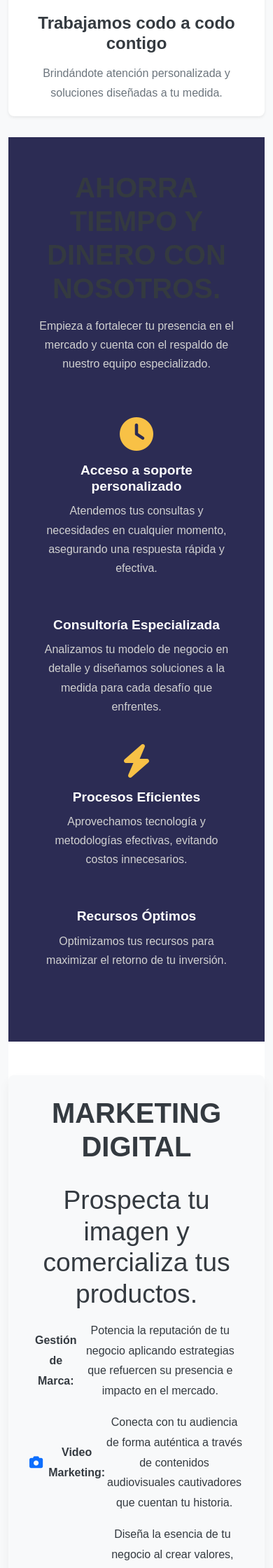
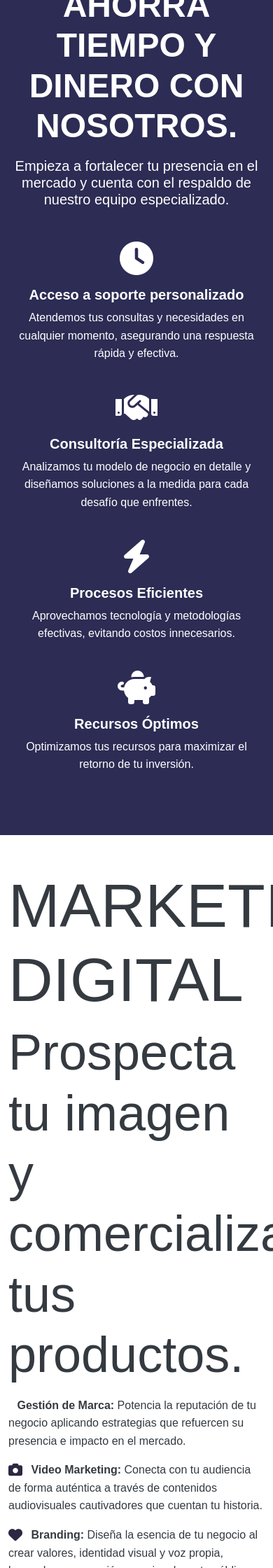
Before and after one commit to yoelayan/landing-innovate, a Django app: page / in a window 390 px wide; the page is wider, and only the part inside the window is pictured. Shown: the part 3206-5446 px from the top of that part at 70% size. Run offline with Django 5.2, Linux system fonts and the light colour scheme; data comes from the database, SQL or seed files in the repository; both versions use the stored data as it was after the commit; data that the repository does not hold is empty; some web fonts are replaced.

Commit message:
update: improvment in boostrap variables css, and some sections

```diff
--- a/app/apps/pages/templates/partials/partial_benefits.html
+++ b/app/apps/pages/templates/partials/partial_benefits.html
@@ -1,12 +1,12 @@
-<section id="benefits" class="py-5 text-white" style="background-color: #2c2c54; padding: 15px;">
+<section id="benefits" class="py-5 text-white">
     <div class="container text-center">
-        <h2 class="fw-bold mb-3">AHORRA TIEMPO Y DINERO CON NOSOTROS.</h2>
-        <p class="mb-5">
+        <h2 class="fw-bold display-lg-4 display-md-4 display-sm-3 mb-3">AHORRA TIEMPO Y DINERO CON NOSOTROS.</h2>
+        <p class="h5 mb-5">
             Empieza a fortalecer tu presencia en el mercado y cuenta con el respaldo de nuestro equipo especializado.
         </p>
-        <div class="row" style="background-color: #2c2c54; padding: 15px;">
+        <div class="row">
             {% for feature in features_3 %}
-                <div class="col-md-3 mb-4">
+                <div class="col-md-6 col-sm-12 mb-4">
                     <div class="d-flex flex-column align-items-center">
                         <i class="fas fa-{{ feature.card_icon }} fa-3x mb-3"></i>
                         <h5 class="fw-bold">{{ feature.card_title }}</h5>
--- a/app/apps/pages/templates/partials/partial_hero.html
+++ b/app/apps/pages/templates/partials/partial_hero.html
@@ -1,15 +1,15 @@
 <!-- Hero Section -->
 <section class="d-flex flex-column background-container" id="hero-animation">
   <div class="dynamic-background"></div>
-  <div id="landingHero" class="section-py pt-0 pb-0">
+  <div id="landingHero" class="section-py pt-0 pb-0" style="z-index: 2;">
       <div class="container">
           <div id="desktopHero" class="section-py pb-0 d-none d-md-block">
               <div class="row align-items-center gy-12">
                   <div class="col-md-6 text-md-center">
                       <div class="hero-text-box text-md-start">
-                          <h1 class="text-white display-lg-3 display-md-5 display-sm-6 fw-extrabold">{{page_title}}</h1>
+                          <h1 class="text-white display-lg-3 display-md-3 display-sm-6 fw-extrabold">{{page_title}}</h1>
                           <p class="h5 text-white mt-3">{{page_subtitle}}</p>
-                          <a href="#landingContact" class="btn btn-lg bg-primary text-white mt-3">Contactar</a>
+                          <a href="#landingContact" class="btn btn-primary btn-outline-light btn-lg mt-3">Contactar</a>
                       </div>
                   </div>
                   <div class="col-md-6 mt-5">
@@ -25,7 +25,7 @@
                       <div class="d-flex flex-column hero-text-box text-md-start">
                           <h1 class="text-white text-center display-6 display-md-5 display-sm-6 fw-extrabold">{{page_title}}</h1>
                           <p class="text-center text-white mt-3">{{page_subtitle}}</p>
-                          <a href="#landingContact" class="btn bg-primary text-white mt-3">Contactar</a>
+                          <a href="#landingContact" class="btn btn-outline-secondary bg-primary text-white mt-3">Contactar</a>
                       </div>
                   </div>
                   <div class="d-flex justify-content-center">
--- a/app/apps/pages/templates/partials/partial_services-benefits.html
+++ b/app/apps/pages/templates/partials/partial_services-benefits.html
@@ -43,3 +43,5 @@
                 </div>
             {% endfor %}
         </div>
+    </div>
+</section>
--- a/app/apps/pages/views.py
+++ b/app/apps/pages/views.py
@@ -131,7 +131,7 @@
             },
             {
                 "extra_classes": "text-center",
-                "card_icon": "heart-handshake",
+                "card_icon": "handshake",
                 "card_title": "Consultoría Especializada",
                 "card_text": "Analizamos tu modelo de negocio en detalle y diseñamos soluciones a la medida para cada desafío que enfrentes.",
             },
@@ -143,7 +143,7 @@
             },
             {
                 "extra_classes": "text-center",
-                "card_icon": "pig-money",
+                "card_icon": "piggy-bank",
                 "card_title": "Recursos Óptimos",
                 "card_text": "Optimizamos tus recursos para maximizar el retorno de tu inversión.",
             },
--- a/app/static/css/background-container.css
+++ b/app/static/css/background-container.css
@@ -3,6 +3,7 @@
   width: 100%;
   height: 894px; /* Ocupa toda la altura de la ventana */
   overflow: hidden;
+
 }
 .dynamic-background {
   position: absolute;
--- a/app/static/css/main.css
+++ b/app/static/css/main.css
@@ -1,18 +1,273 @@
+
+:root{
+    --font-family: 'Helvetica LT Std', sans-serif;
+  --bs-blue: #0d6efd;
+  --bs-indigo: #6610f2;
+  --bs-purple: #6f42c1;
+  --bs-pink: #d63384;
+  --bs-red: #dc3545;
+  --bs-orange: #fd7e14;
+  --bs-yellow: #ffc107;
+  --bs-green: #198754;
+  --bs-teal: #20c997;
+  --bs-cyan: #0dcaf0;
+  --bs-black: #000;
+  --bs-white: #fff;
+  --bs-gray: #6c757d;
+  --bs-gray-dark: #343a40;
+  --bs-gray-100: #f8f9fa;
+  --bs-gray-200: #e9ecef;
+  --bs-gray-300: #dee2e6;
+  --bs-gray-400: #ced4da;
+  --bs-gray-500: #adb5bd;
+  --bs-gray-600: #6c757d;
+  --bs-gray-700: #495057;
+  --bs-gray-800: #343a40;
+  --bs-gray-900: #212529;
+  --bs-primary: #2D2742;
+  --bs-secondary: #6c757d;
+  --bs-success: #198754;
+  --bs-info: #0dcaf0;
+  --bs-warning: #ffc107;
+  --bs-danger: #dc3545;
+  --bs-light: #f8f9fa;
+  --bs-dark: #212529;
+  --bs-primary-rgb: 45, 39, 66;
+  --bs-secondary-rgb: 108, 117, 125;
+  --bs-success-rgb: 25, 135, 84;
+  --bs-info-rgb: 13, 202, 240;
+  --bs-warning-rgb: 255, 193, 7;
+  --bs-danger-rgb: 220, 53, 69;
+  --bs-light-rgb: 248, 249, 250;
+  --bs-dark-rgb: 33, 37, 41;
+  --bs-primary-text-emphasis: #181524;
+  --bs-secondary-text-emphasis: #2b2f32;
+  --bs-success-text-emphasis: #0a3622;
+  --bs-info-text-emphasis: #055160;
+  --bs-warning-text-emphasis: #664d03;
+  --bs-danger-text-emphasis: #58151c;
+  --bs-light-text-emphasis: #495057;
+  --bs-dark-text-emphasis: #495057;
+  --bs-primary-bg-subtle: #66579c;
+
+  --bs-secondary-bg-subtle: #e2e3e5;
+  --bs-success-bg-subtle: #d1e7dd;
+  --bs-info-bg-subtle: #cff4fc;
+  --bs-warning-bg-subtle: #fff3cd;
+  --bs-danger-bg-subtle: #f8d7da;
+  --bs-light-bg-subtle: #fcfcfd;
+  --bs-dark-bg-subtle: #ced4da;
+  --bs-primary-border-subtle: #66579c;
+  --bs-secondary-border-subtle: #c4c8cb;
+  --bs-success-border-subtle: #a3cfbb;
+  --bs-info-border-subtle: #9eeaf9;
+  --bs-warning-border-subtle: #ffe69c;
+  --bs-danger-border-subtle: #f1aeb5;
+  --bs-light-border-subtle: #e9ecef;
+  --bs-dark-border-subtle: #adb5bd;
+  --bs-white-rgb: 255, 255, 255;
+  --bs-black-rgb: 0, 0, 0;
+  --bs-font-sans-serif: 'Helvetica LT Std', sans-serif;
+  --bs-font-monospace: 'Helvetica LT Std', sans-serif;
+  --bs-gradient: linear-gradient(180deg, rgba(255, 255, 255, 0.15), rgba(255, 255, 255, 0));
+  --bs-body-font-family: var(--bs-font-sans-serif);
+  --bs-body-font-size: 1rem;
+  --bs-body-font-weight: 400;
+  --bs-body-line-height: 1.5;
+  --bs-body-color: #212529;
+  --bs-body-color-rgb: 33, 37, 41;
+  --bs-body-bg: #fff;
+  --bs-body-bg-rgb: 255, 255, 255;
+  --bs-emphasis-color: #000;
+  --bs-emphasis-color-rgb: 0, 0, 0;
+  --bs-secondary-color: rgba(33, 37, 41, 0.75);
+  --bs-secondary-color-rgb: 33, 37, 41;
+  --bs-secondary-bg: #e9ecef;
+  --bs-secondary-bg-rgb: 233, 236, 239;
+  --bs-tertiary-color: rgba(33, 37, 41, 0.5);
+  --bs-tertiary-color-rgb: 33, 37, 41;
+  --bs-tertiary-bg: #f8f9fa;
+  --bs-tertiary-bg-rgb: 248, 249, 250;
+  --bs-heading-color: inherit;
+  --bs-link-color: #2D2742;;
+  --bs-link-color-rgb: 13, 110, 253;
+  --bs-link-decoration: underline;
+  --bs-link-hover-color: #66579c;
+  --bs-link-hover-color-rgb: 10, 88, 202;
+  --bs-code-color: #d63384;
+  --bs-highlight-color: #212529;
+  --bs-highlight-bg: #fff3cd;
+  --bs-border-width: 1px;
+  --bs-border-style: solid;
+  --bs-border-color: #dee2e6;
+  --bs-border-color-translucent: rgba(0, 0, 0, 0.175);
+  --bs-border-radius: 0.375rem;
+  --bs-border-radius-sm: 0.25rem;
+  --bs-border-radius-lg: 0.5rem;
+  --bs-border-radius-xl: 1rem;
+  --bs-border-radius-xxl: 2rem;
+  --bs-border-radius-2xl: var(--bs-border-radius-xxl);
+  --bs-border-radius-pill: 50rem;
+  --bs-box-shadow: 0 0.5rem 1rem rgba(0, 0, 0, 0.15);
+  --bs-box-shadow-sm: 0 0.125rem 0.25rem rgba(0, 0, 0, 0.075);
+  --bs-box-shadow-lg: 0 1rem 3rem rgba(0, 0, 0, 0.175);
+  --bs-box-shadow-inset: inset 0 1px 2px rgba(0, 0, 0, 0.075);
+  --bs-focus-ring-width: 0.25rem;
+  --bs-focus-ring-opacity: 0.25;
+  --bs-focus-ring-color: rgba(13, 110, 253, 0.25);
+  --bs-form-valid-color: #198754;
+  --bs-form-valid-border-color: #198754;
+  --bs-form-invalid-color: #dc3545;
+  --bs-form-invalid-border-color: #dc3545;
+}
+
 @font-face {
-    font-family: "Helvetica LT Std Condensed";
+    font-family: "Helvetica LT Std";
     src: url("https://db.onlinewebfonts.com/t/d1621c0a2695c84cf82717e2e4de78c3.eot");
     src: url("https://db.onlinewebfonts.com/t/d1621c0a2695c84cf82717e2e4de78c3.eot?#iefix") format("embedded-opentype"),
          url("https://db.onlinewebfonts.com/t/d1621c0a2695c84cf82717e2e4de78c3.woff2") format("woff2"),
          url("https://db.onlinewebfonts.com/t/d1621c0a2695c84cf82717e2e4de78c3.woff") format("woff"),
          url("https://db.onlinewebfonts.com/t/d1621c0a2695c84cf82717e2e4de78c3.ttf") format("truetype"),
-         url("https://db.onlinewebfonts.com/t/d1621c0a2695c84cf82717e2e4de78c3.svg#Helvetica LT Std Condensed") format("svg");
+         url("https://db.onlinewebfonts.com/t/d1621c0a2695c84cf82717e2e4de78c3.svg#Helvetica LT Std") format("svg");
 }
 
-:root {
-    --primary-color: #007bff; /* Cambiado a un azul estándar */
-    --secondary-color: #f8f9fa; /* Cambiado a un gris claro estándar */
-    --font-family: 'Helvetica LT Std Condensed', sans-serif; /* Prioriza Helvetica Condensed */
+.display-1 {
+    font-size: 6rem;
 }
+
+.display-2 {
+    font-size: 5.5rem;
+}
+
+.display-3 {
+    font-size: 4.5rem;
+}
+
+.display-4 {
+    font-size: 3.5rem;
+}
+
+.display-5 {
+    font-size: 3rem;
+}
+
+.display-6 {
+    font-size: 2.5rem;
+}
+
+@media (max-width: 768px) {
+    .display-sm-1 {
+        font-size: 4rem;
+    }
+
+    .display-sm-2 {
+        font-size: 3.5rem;
+    }
+
+    .display-sm-3 {
+        font-size: 3rem;
+    }
+
+    .display-sm-4 {
+        font-size: 2.5rem;
+    }
+
+    .display-sm-5 {
+        font-size: 2rem;
+    }
+
+    .display-sm-6 {
+        font-size: 1.5rem;
+    }
+}
+
+@media (min-width: 768px) and (max-width: 992px) {
+    .display-md-1 {
+        font-size: 5rem;
+    }
+
+    .display-md-2 {
+        font-size: 4.5rem;
+    }
+
+    .display-md-3 {
+        font-size: 4rem;
+    }
+
+    .display-md-4 {
+        font-size: 3rem;
+    }
+
+    .display-md-5 {
+        font-size: 2.5rem;
+    }
+
+    .display-md-6 {
+        font-size: 2rem;
+    }
+}
+
+@media (min-width: 992px) {
+    .display-lg-1 {
+        font-size: 6rem;
+    }
+
+    .display-lg-2 {
+        font-size: 5.5rem;
+    }
+
+    .display-lg-3 {
+        font-size: 4.5rem;
+    }
+
+    .display-lg-4 {
+        font-size: 3.5rem;
+    }
+
+    .display-lg-5 {
+        font-size: 3rem;
+    }
+
+    .display-lg-6 {
+        font-size: 2.5rem;
+    }
+}
+
+/* section-py */
+.section-py {
+    padding-top: 5rem;
+    padding-bottom: 5rem;
+}
+
+/* btn.btn-primary */
+.btn.btn-primary {
+    background-color: var(--bs-primary);
+    color: var(--bs-white);
+    transition: background-color 0.3s ease, border-color 0.3s ease, color 0.3s ease;
+}
+
+.btn.btn-primary:hover {
+    background-color: var(--bs-primary-bg-subtle);
+    border-color: var(--bs-primary-border-subtle);
+    color: var(--bs-white);
+}
+
+.btn.btn-primary:focus {
+    box-shadow: 0 0 0 0.25rem rgba(var(--bs-primary-rgb), 0.5);
+}
+
+.btn.btn-primary:active {
+    background-color: var(--bs-primary-bg-subtle);
+    border-color: var(--bs-primary-border-subtle);
+    color: var(--bs-white);
+}
+
+.btn.btn-primary:disabled {
+    background-color: var(--bs-gray-400);
+    border-color: var(--bs-gray-400);
+    color: var(--bs-white);
+}
+
 
 body {
     font-family: var(--font-family);
@@ -22,334 +277,7 @@
     margin: 0;
 }
 
-.navbar-brand img {
-    max-height: 40px;
+/* Page Styles */
+#benefits {
+    background-color: #2c2c54;
 }
-
-#hero {
-    background: linear-gradient(135deg, #4364f7, #6dd5ed); /* Mantiene el degradado vibrante */
-    padding: 120px 0;
-    position: relative;
-    overflow: hidden;
-    color: #fff; /* Texto blanco para el fondo hero */
-    text-align: center;
-}
-
-#hero::before {
-    content: '';
-    position: absolute;
-    top: 0;
-    left: 0;
-    width: 100%;
-    height: 100%;
-    opacity: 0.3;
-    z-index: 0;
-}
-
-#hero .container {
-    position: relative;
-    z-index: 1;
-}
-
-#hero h1 {
-    font-family: 'Helvetica LT Std Condensed', sans-serif; /* Usa la fuente condensada aquí */
-    font-size: 3.5rem; /* Reducido para mejor legibilidad */
-    font-weight: bold;
-    margin-bottom: 25px;
-    text-shadow: 2px 2px 4px rgba(0, 0, 0, 0.2);
-}
-
-#hero p {
-    font-size: 1.5rem; /* Reducido para mejor legibilidad */
-    color: #f8f9fa;
-    margin-bottom: 40px;
-}
-
-.btn-primary {
-    background-color: var(--primary-color);
-    border-color: var(--primary-color);
-    color: #fff;
-    padding: 15px 30px;
-    font-size: 1.1rem;
-    font-weight: 600;
-    border-radius: 0.25rem;
-    box-shadow: 0 4px 8px rgba(0, 123, 255, 0.2);
-    transition: background-color 0.3s ease-in-out, border-color 0.3s ease-in-out;
-}
-
-.btn-primary:hover {
-    background-color: #0056b3;
-    border-color: #0056b3;
-}
-
-footer {
-    background-color: #343a40; /* Un gris oscuro estándar */
-    color: #f8f9fa; /* Un blanco suave */
-    padding: 30px 0;
-    text-align: center;
-}
-
-footer h6 {
-    color: #f8f9fa;
-    margin-bottom: 15px;
-    font-size: 1rem;
-    font-weight: bold;
-}
-
-footer ul {
-    list-style: none;
-    padding: 0;
-    margin: 0;
-}
-
-footer ul li {
-    font-size: 0.9rem;
-    color: #adb5bd; /* Un gris más claro */
-    margin-bottom: 8px;
-}
-
-footer a {
-    color: #f8f9fa;
-    text-decoration: none;
-    transition: color 0.3s ease;
-}
-
-footer a:hover {
-    color: var(--primary-color);
-}
-
-#services-benefits {
-    background-color: var(--secondary-color);
-    padding: 80px 0;
-    text-align: center;
-}
-
-#services-benefits h2 {
-    color: #343a40;
-    font-size: 2.5rem;
-    font-weight: bold;
-    margin-bottom: 30px;
-}
-
-.card {
-    border: none;
-    box-shadow: 0 0.5rem 1rem rgba(0, 0, 0, 0.05);
-    border-radius: 0.5rem;
-    margin-bottom: 30px;
-    transition: transform 0.3s ease-in-out;
-}
-
-.card:hover {
-    transform: translateY(-5px);
-}
-
-.card-body {
-    padding: 20px;
-}
-
-.card-title {
-    color: #343a40;
-    font-size: 1.5rem;
-    font-weight: bold;
-    margin-bottom: 15px;
-}
-
-.card-text {
-    color: #6c757d;
-    font-size: 1rem;
-    line-height: 1.7;
-}
-
-.card-img-top {
-    height: 200px;
-    object-fit: cover;
-    border-top-left-radius: 0.5rem;
-    border-top-right-radius: 0.5rem;
-}
-
-#benefits {
-    background-color: #2c3e50; /* Un tono oscuro */
-    color: #fff;
-    padding: 80px 0;
-    text-align: center;
-}
-
-#benefits h2 {
-    font-size: 2.5rem;
-    font-weight: bold;
-    margin-bottom: 30px;
-}
-
-#benefits .row {
-    margin-top: 30px;
-}
-
-#benefits .col-md-3 {
-    margin-bottom: 30px;
-}
-
-#benefits i {
-    color: #f8c146; /* Un color acento */
-    font-size: 3rem;
-    margin-bottom: 20px;
-}
-
-#benefits h5 {
-    color: #fff;
-    font-size: 1.2rem;
-    font-weight: bold;
-    margin-bottom: 10px;
-}
-
-#benefits p {
-    color: #d1d1d1;
-    font-size: 1rem;
-    line-height: 1.7;
-}
-
-#services {
-    padding: 80px 0;
-    background-color: #fff;
-}
-
-#services h2 {
-    color: #343a40;
-    font-size: 2.5rem;
-    font-weight: bold;
-    margin-bottom: 30px;
-    text-align: center;
-}
-
-#services .row {
-    margin-bottom: 40px;
-}
-
-#services .col-md-6 {
-    padding: 30px;
-    border-radius: 0.5rem;
-    box-shadow: 0 0.5rem 1rem rgba(0, 0, 0, 0.05);
-    background-color: #f8f9fa;
-}
-
-#services h3 {
-    color: #343a40;
-    font-size: 1.75rem;
-    font-weight: bold;
-    margin-bottom: 15px;
-}
-
-#services ul {
-    list-style: none;
-    padding-left: 0;
-}
-
-#services li {
-    font-size: 1rem;
-    line-height: 1.8;
-    margin-bottom: 10px;
-    display: flex;
-    align-items: center;
-}
-
-#services i {
-    color: var(--primary-color);
-    margin-right: 15px;
-    font-size: 1.2rem;
-}
-
-#services img {
-    max-width: 100%;
-    height: auto;
-    border-radius: 0.5rem;
-    box-shadow: 0 0.5rem 1rem rgba(0, 0, 0, 0.05);
-}
-
-#contact {
-    padding: 80px 0;
-    background-color: var(--secondary-color);
-    text-align: center;
-}
-
-#contact h2 {
-    color: #343a40;
-    font-size: 2.5rem;
-    font-weight: bold;
-    margin-bottom: 30px;
-}
-
-#contact .row {
-    margin-top: 30px;
-}
-
-#contact .col-md-6 {
-    margin-bottom: 30px;
-}
-
-#contact .card {
-    border: none;
-    box-shadow: 0 0.5rem 1rem rgba(0, 0, 0, 0.05);
-    border-radius: 0.5rem;
-    background-color: #fff;
-}
-
-#contact .card-body {
-    padding: 30px;
-}
-
-#contact .form-label {
-    font-weight: bold;
-    color: #343a40;
-    margin-bottom: 0.5rem;
-}
-
-#contact .form-control {
-    border-radius: 0.25rem;
-    padding: 10px 15px;
-    font-size: 1rem;
-    border: 1px solid #ced4da;
-}
-
-#contact .btn-primary {
-    background-color: var(--primary-color);
-    border-color: var(--primary-color);
-    color: #fff;
-    padding: 12px 25px;
-    font-size: 1.1rem;
-    border-radius: 0.25rem;
-    transition: background-color 0.3s ease-in-out, border-color 0.3s ease-in-out;
-}
-
-#contact .btn-primary:hover {
-    background-color: #1a1a40;
-    border-color: #1a1a40;
-}
-
-#contact .card {
-    border-radius: 10px;
-}
-footer {
-    background-color: #2c2c54;
-    color: #ffffff;
-}
-
-footer h6 {
-    color: #ffffff;
-}
-
-footer ul li {
-    font-size: 0.9rem;
-    color: #d1d1d1;
-}
-
-footer a {
-    color: #ffffff;
-    transition: color 0.3s ease;
-}
-
-footer a:hover {
-    color: #4a90e2;
-}
-
-#landingHero {
-    z-index: 2;
-}
```
Also changed, not shown: app/db.sqlite3.
